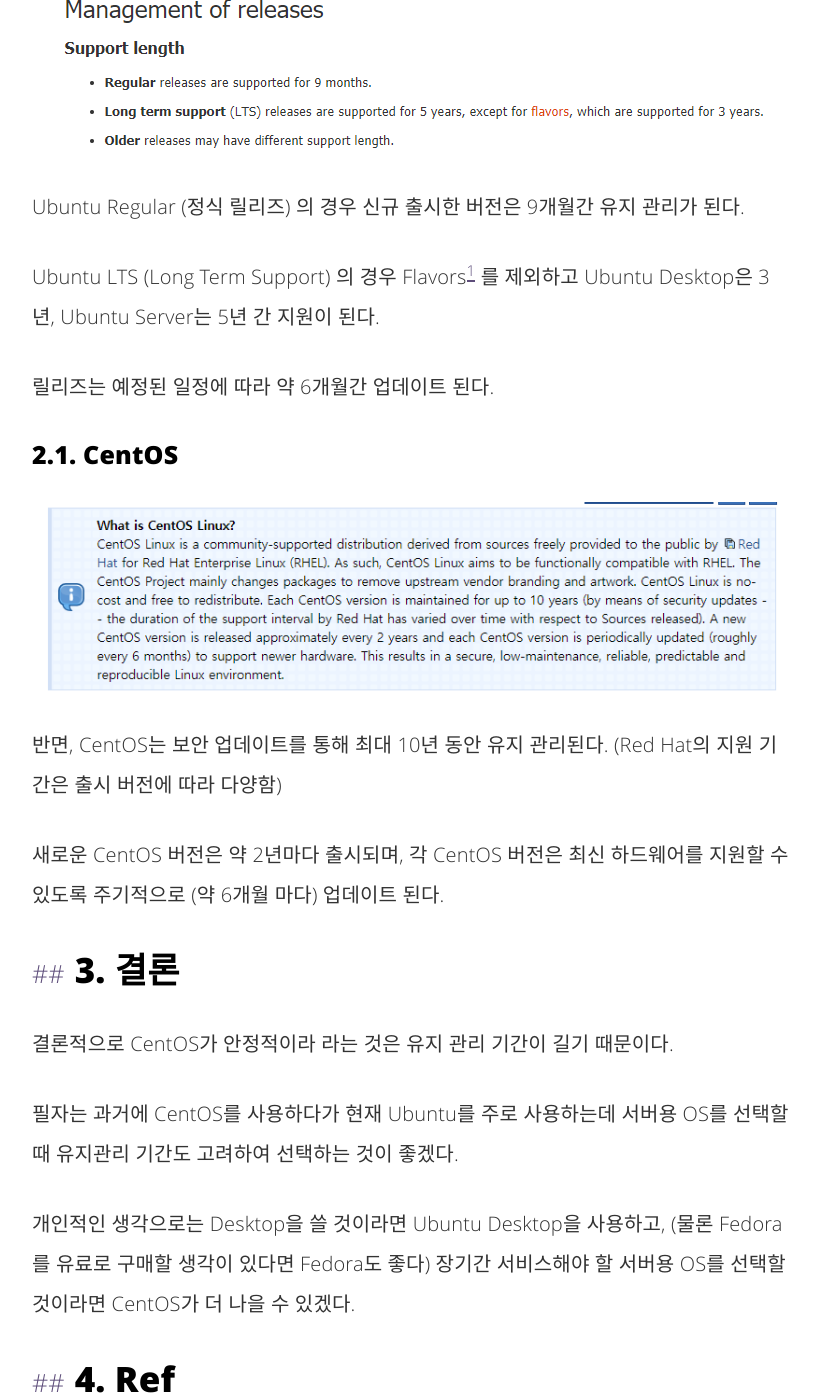
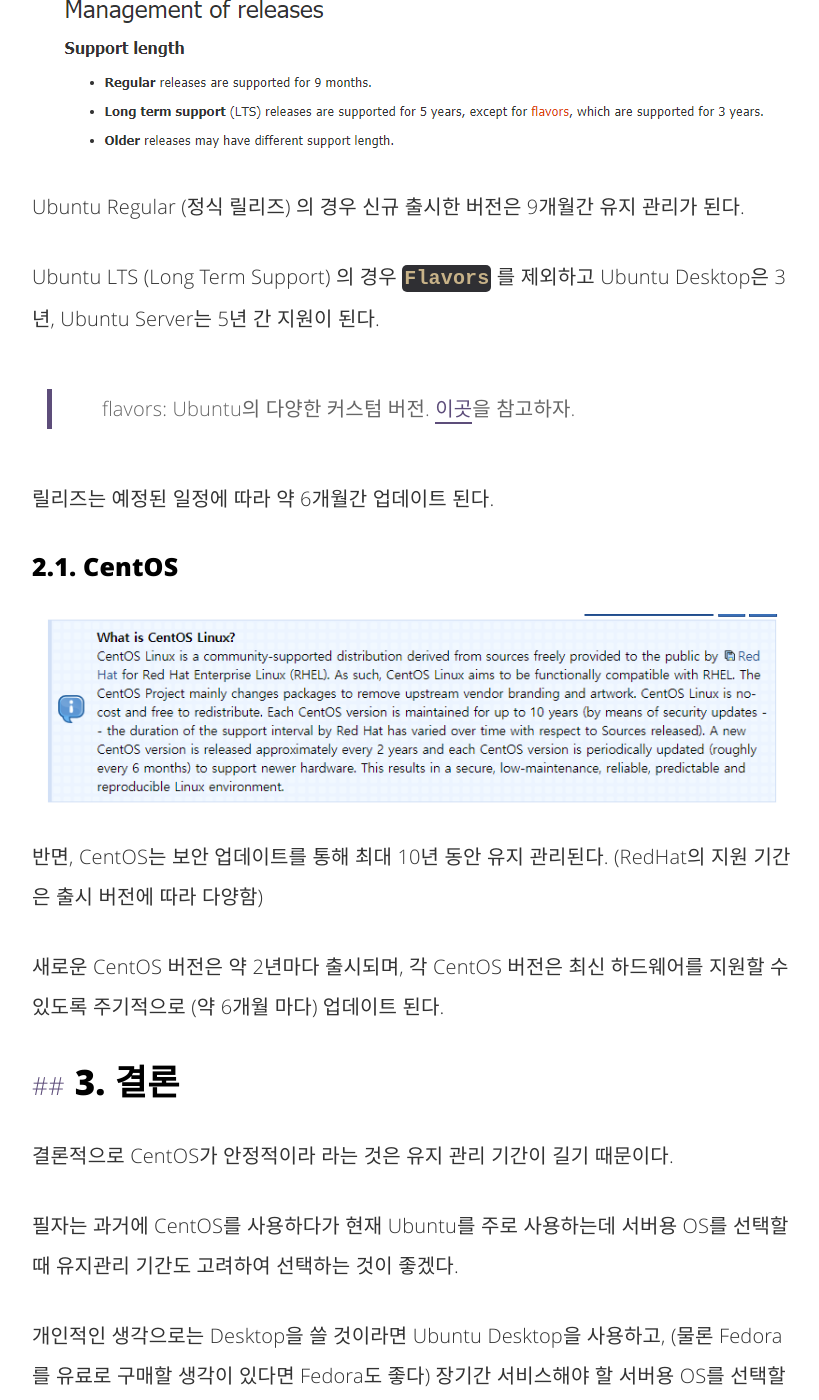
Before and after one commit to rainofpainki/rainofpainki.github.io, a Jekyll site: the page built from _posts/2018-05-03-ubuntu_vs_centos.md, in a window 1280 px wide and 1400 px high, scrolled down 1451 px. Shown: the whole window, without its empty margins (228-1047 px from the left). Built offline with Jekyll 4.4.1, drawn with Linux system fonts in a browser that asks for light colours; comment, search, counter and statistics services are not loaded; some of the changed text lies outside the part shown.

Commit message:
react for it is not supported multimarkdown

```diff
--- a/_posts/2018-05-03-ubuntu_vs_centos.md
+++ b/_posts/2018-05-03-ubuntu_vs_centos.md
@@ -35,7 +35,9 @@ CentOS가 안정성이 뛰어나다고 하지만 `어떤 기술적인 면에서
 
 Ubuntu Regular (정식 릴리즈) 의 경우 신규 출시한 버전은 9개월간 유지 관리가 된다.
 
-Ubuntu LTS (Long Term Support) 의 경우 Flavors[^1] 를 제외하고 Ubuntu Desktop은 3년, Ubuntu Server는 5년 간 지원이 된다.
+Ubuntu LTS (Long Term Support) 의 경우 `Flavors` 를 제외하고 Ubuntu Desktop은 3년, Ubuntu Server는 5년 간 지원이 된다.
+
+> flavors: Ubuntu의 다양한 커스텀 버전. [이곳](https://wiki.ubuntu.com/UbuntuFlavors)을 참고하자.
 
 릴리즈는 예정된 일정에 따라 약 6개월간 업데이트 된다.
 
@@ -43,7 +45,7 @@ Ubuntu LTS (Long Term Support) 의 경우 Flavors[^1] 를 제외하고 Ubuntu De
 
 ![CentOS Wiki 홈페이지](https://raw.githubusercontent.com/rainofpainki/rainofpainki.github.io/master/assets/img/ubuntu_vs_centos/03.PNG "https://wiki.centos.org/")
 
-반면, CentOS는 보안 업데이트를 통해 최대 10년 동안 유지 관리된다. (Red Hat의 지원 기간은 출시 버전에 따라 다양함)
+반면, CentOS는 보안 업데이트를 통해 최대 10년 동안 유지 관리된다. (RedHat의 지원 기간은 출시 버전에 따라 다양함)
 
 새로운 CentOS 버전은 약 2년마다 출시되며, 각 CentOS 버전은 최신 하드웨어를 지원할 수 있도록 주기적으로 (약 6개월 마다) 업데이트 된다.
 
@@ -68,5 +70,3 @@ Ubuntu LTS (Long Term Support) 의 경우 Flavors[^1] 를 제외하고 Ubuntu De
 4) https://www.quora.com/Is-CentOS-really-better-than-Ubuntu-as-a-server-or-is-it-just-marketing
 
 5) https://www.quora.com/What-are-the-main-differences-between-CentOS-and-Ubuntu-Linux-operating-systems
-
-[^1]: Ubuntu의 다양한 커스텀 버전. [이곳](https://wiki.ubuntu.com/UbuntuFlavors)을 참고하자.
```
